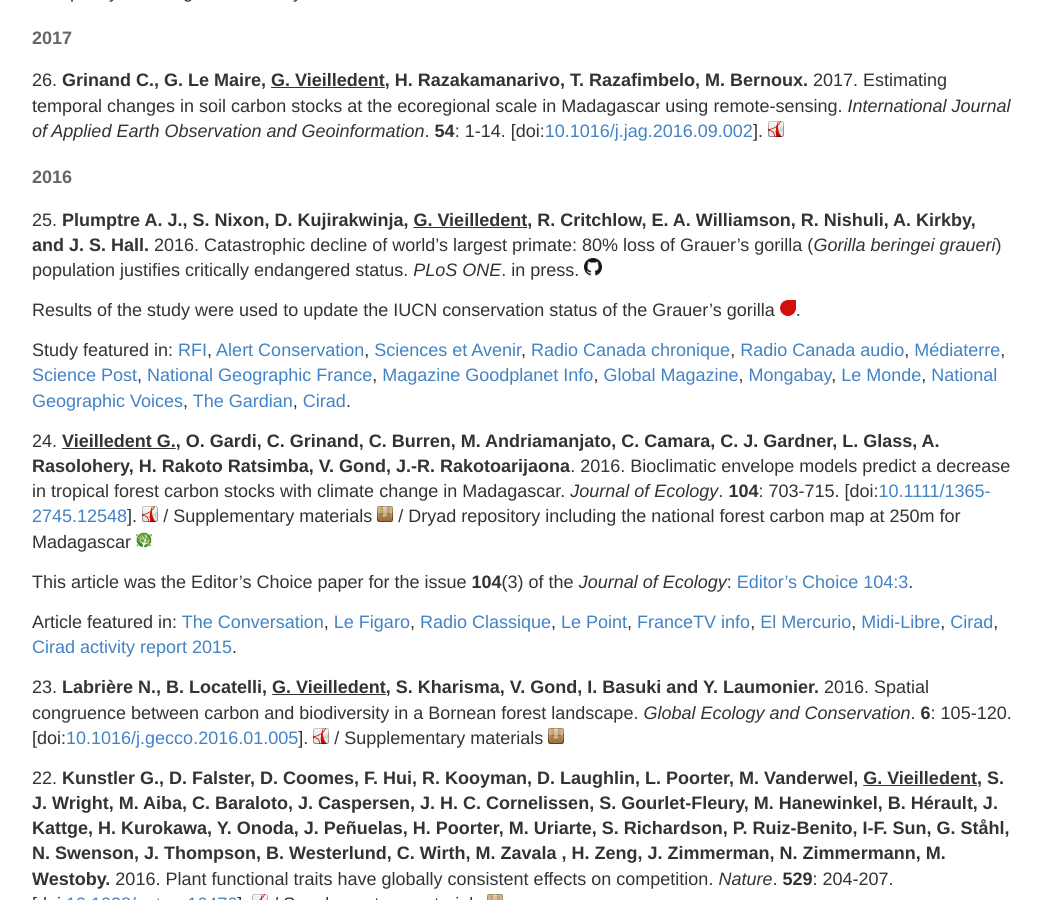
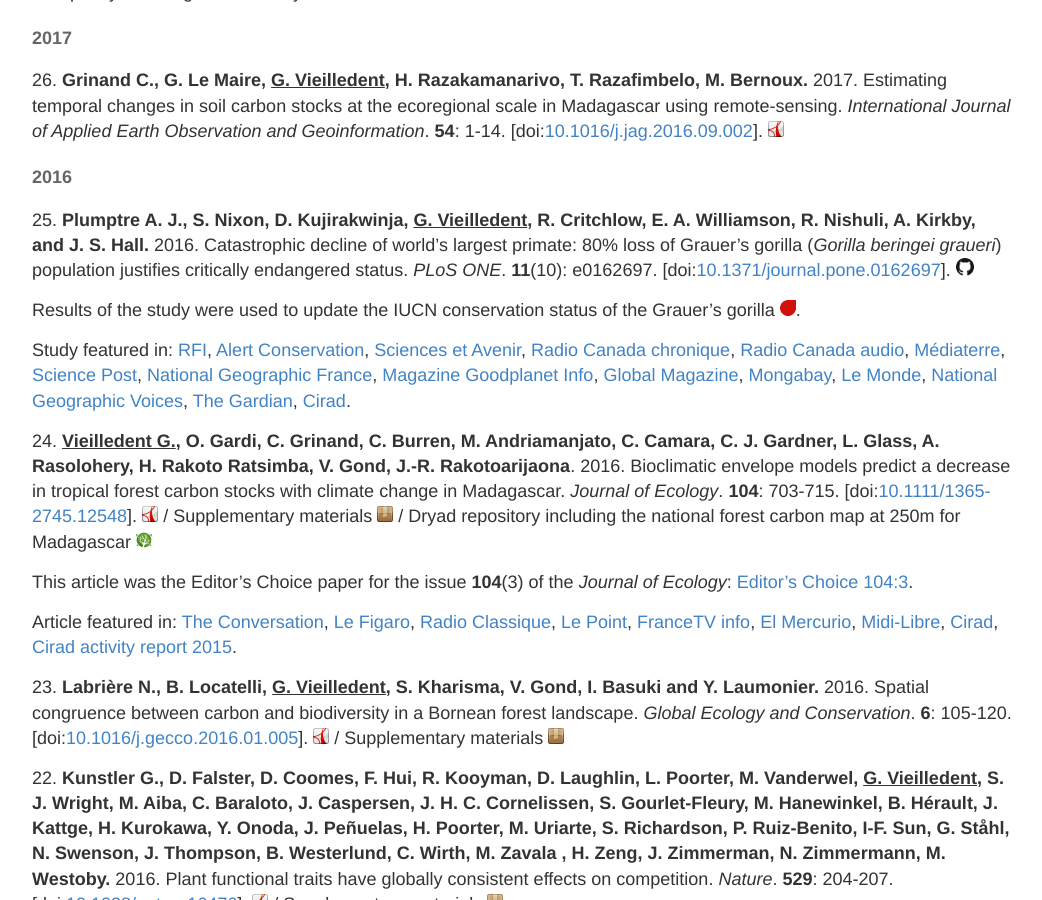
Before and after one commit to ghislainv/ghislainv.github.io, a Jekyll site: the page built from publications.md, in a window 1280 px wide and 900 px high, scrolled down 691 px. Shown: the whole window, without its empty margins (118-1160 px from the left). Built offline with Jekyll 4.4.1, drawn with Linux system fonts in a browser that asks for light colours.

Commit message:
doi gorillas

```diff
--- a/publications.md
+++ b/publications.md
@@ -25,7 +25,9 @@ Researcher profile:
 
 #### 2016
 
-25\. **Plumptre A. J., S. Nixon, D. Kujirakwinja, <span style="text-decoration: underline;">G. Vieilledent</span>, R. Critchlow, E. A. Williamson, R. Nishuli, A. Kirkby, and J. S. Hall.** 2016. Catastrophic decline of world's largest primate: 80% loss of Grauer's gorilla (_Gorilla beringei graueri_) population justifies critically endangered status. _PLoS ONE_. in press. [![github](/images/logos/logo-github.png "github repository")](https://github.com/ghislainv/gorillas)
+25\. **Plumptre A. J., S. Nixon, D. Kujirakwinja, <span style="text-decoration: underline;">G. Vieilledent</span>, R. Critchlow, E. A. Williamson, R. Nishuli, A. Kirkby, and J. S. Hall.** 2016. Catastrophic decline of world's largest primate: 80% loss of Grauer's gorilla (_Gorilla beringei graueri_) population justifies critically endangered status. _PLoS ONE_. **11**(10): e0162697.
+\[doi:[10.1371/journal.pone.0162697](http://dx.doi.org/10.1371/journal.pone.0162697)\].
+[![github](/images/logos/logo-github.png "github repository")](https://github.com/ghislainv/gorillas)
 
 Results of the study were used to update the IUCN conservation status of the Grauer's gorilla [![redlist](/images/logos/logo-iucn.png "redlist")](http://www.iucnredlist.org/details/full/39995/0).
 
```
